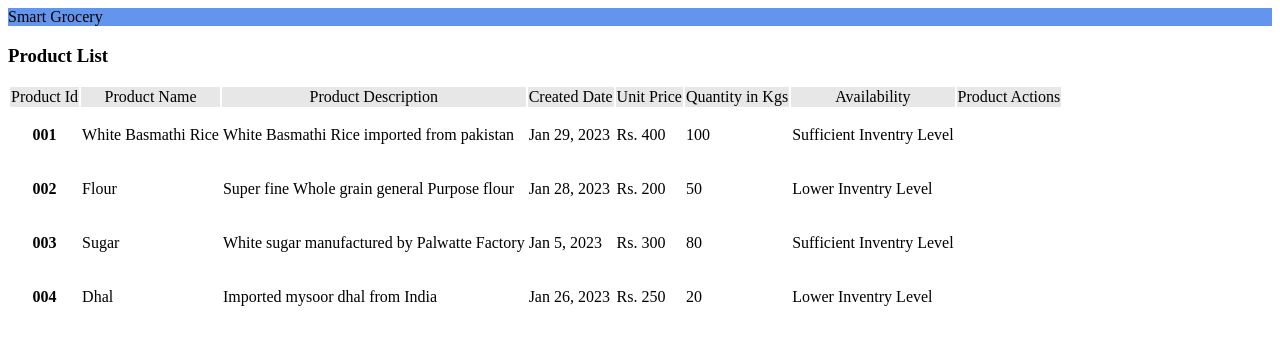
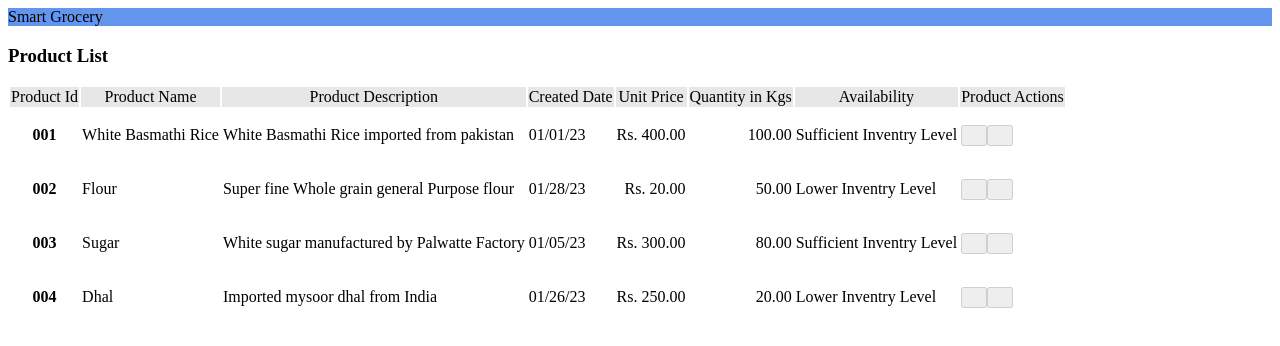
Before and after one commit to SithumSiriwardhana/firstAngularApp, an Angular app: page / in a window 1280 px wide. Shown: the top 346 px of the page. Built offline with nearby package versions, Linux system fonts and the light colour scheme.

Commit message:
Data Binding and Pipes

```diff
--- a/src/app/components/products/products.component.css
+++ b/src/app/components/products/products.component.css
@@ -15,6 +15,10 @@ table tbody tr td {
     cursor: pointer;
 }
 
+table tbody tr.active td {
+    background-color:lightgrey;
+}
+
 .icon {
     color: rgb(99, 98, 98);
     margin: 5px;
--- a/src/app/components/products/products.component.html
+++ b/src/app/components/products/products.component.html
@@ -18,20 +18,20 @@
                     </tr>
                 </thead>
                 <tbody>
-                    <tr *ngFor="let product of products">
+                    <tr *ngFor="let product of products let i = index" (click)="selectProduct(i)" [ngClass]="rowIndex == i ? 'active' : ''">
                         <th scope="row">{{product.productId}}</th>
                         <td>{{product.productName}}</td>
                         <td>{{product.productDescription}}</td>
-                        <td>{{product.createdDate}}</td>
-                        <td>{{product.unitPrice}}</td>
-                        <td>{{product.quantity}}</td>
+                        <td>{{product.createdDate | date:'MM/dd/yy'}}</td>
+                        <td style="text-align: right">{{product.unitPrice | currency:'Rs. ':'code'}}</td>
+                        <td style="text-align: right">{{product.quantity | number:'1.2-2'}}</td>
                         <td>
                             <p *ngIf="product.quantity <= 50">Lower Inventry Level</p>
                             <p *ngIf="product.quantity > 50">Sufficient Inventry Level</p>
                         </td>
                         <td>
-                            <i class="fa fa-eye icon"></i>
-                            <i class="fa fa-pencil-square-o icon"></i>
+                            <button [disabled]="rowIndex != i" (click)="buttonClick()"><i class="fa fa-eye icon"></i></button>
+                            <button [disabled]="rowIndex != i" (click)="buttonClick()"><i class="fa fa-pencil-square-o icon"></i></button>
                         </td>
                     </tr>
                 </tbody>
--- a/src/app/components/products/products.component.ts
+++ b/src/app/components/products/products.component.ts
@@ -22,12 +22,41 @@ export class ProductsComponent {
   //   return this.dhalStorage
   // }
 
+  public rowIndex: number = -1;
+  public isRowSelected: boolean = false;
+
+  public selectProduct(selectedRow: number) {
+
+      if (this.isRowSelected && this.rowIndex == selectedRow && this.clickingButton == true) {
+        this.isRowSelected = true;
+        this.rowIndex = selectedRow;
+      }
+      else if (this.isRowSelected && this.rowIndex == selectedRow) {
+        this.isRowSelected = false;
+        this.rowIndex = -1;
+      }
+      else {
+        this.isRowSelected = true;
+        this.rowIndex = selectedRow;
+    }
+    this.clickingButton = false;
+  }
+
+
+  public clickingButton: boolean = false;
+
+  public buttonClick() {
+
+    return this.clickingButton = true;
+  }
+
+
   public products = [
     {
       'productId': "001",
       'productName': "White Basmathi Rice",
-      'createdDate': "Jan 29, 2023",
-      'unitPrice': "Rs. 400",
+      'createdDate': "2023.1.1",
+      'unitPrice': "400",
       'quantity': 100,
       'productDescription': "White Basmathi Rice imported from pakistan"
     },
@@ -35,7 +64,7 @@ export class ProductsComponent {
       'productId': "002",
       'productName': "Flour",
       'createdDate': "Jan 28, 2023",
-      'unitPrice': "Rs. 200",
+      'unitPrice': "20",
       'quantity': 50,
       'productDescription': "Super fine Whole grain general Purpose flour"
     },
@@ -43,7 +72,7 @@ export class ProductsComponent {
       'productId': "003",
       'productName': "Sugar",
       'createdDate': "Jan 5, 2023",
-      'unitPrice': "Rs. 300",
+      'unitPrice': "300",
       'quantity': 80,
       'productDescription': "White sugar manufactured by Palwatte Factory"
     },
@@ -51,11 +80,9 @@ export class ProductsComponent {
       'productId': "004",
       'productName': "Dhal",
       'createdDate': "Jan 26, 2023",
-      'unitPrice': "Rs. 250",
+      'unitPrice': "250",
       'quantity': 20,
       'productDescription': "Imported mysoor dhal from India"
     }
   ]
-
-
 }
```
